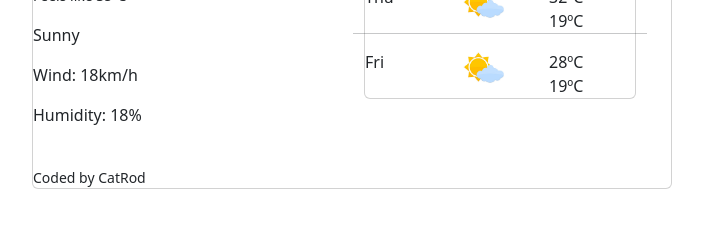
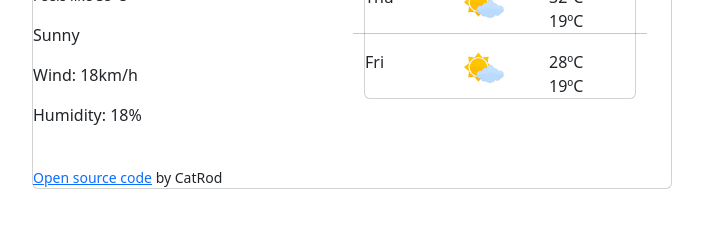
Before and after one commit to CatRod/CatRod_WeatherApp, a plain HTML site: page index.html in a window 1280 px wide. Shown: the part 284-512 px from the top of the page, without its empty margins (50-753 px from the left). Drawn offline with nearby package versions, Linux system fonts and the light colour scheme.

Commit message:
Added GitHub link

```diff
--- a/index.html
+++ b/index.html
@@ -124,7 +124,14 @@
             </div>
           </div>
           <div class="row"><br /></div>
-          <div class="row cat"><small>Coded by CatRod</small></div>
+          <div class="row cat">
+            <small>
+              <a href="https://github.com/CatRod/CatRod_WeatherApp"
+                >Open source code</a
+              >
+              by CatRod</small
+            >
+          </div>
         </div>
       </div>
     </div>
```
